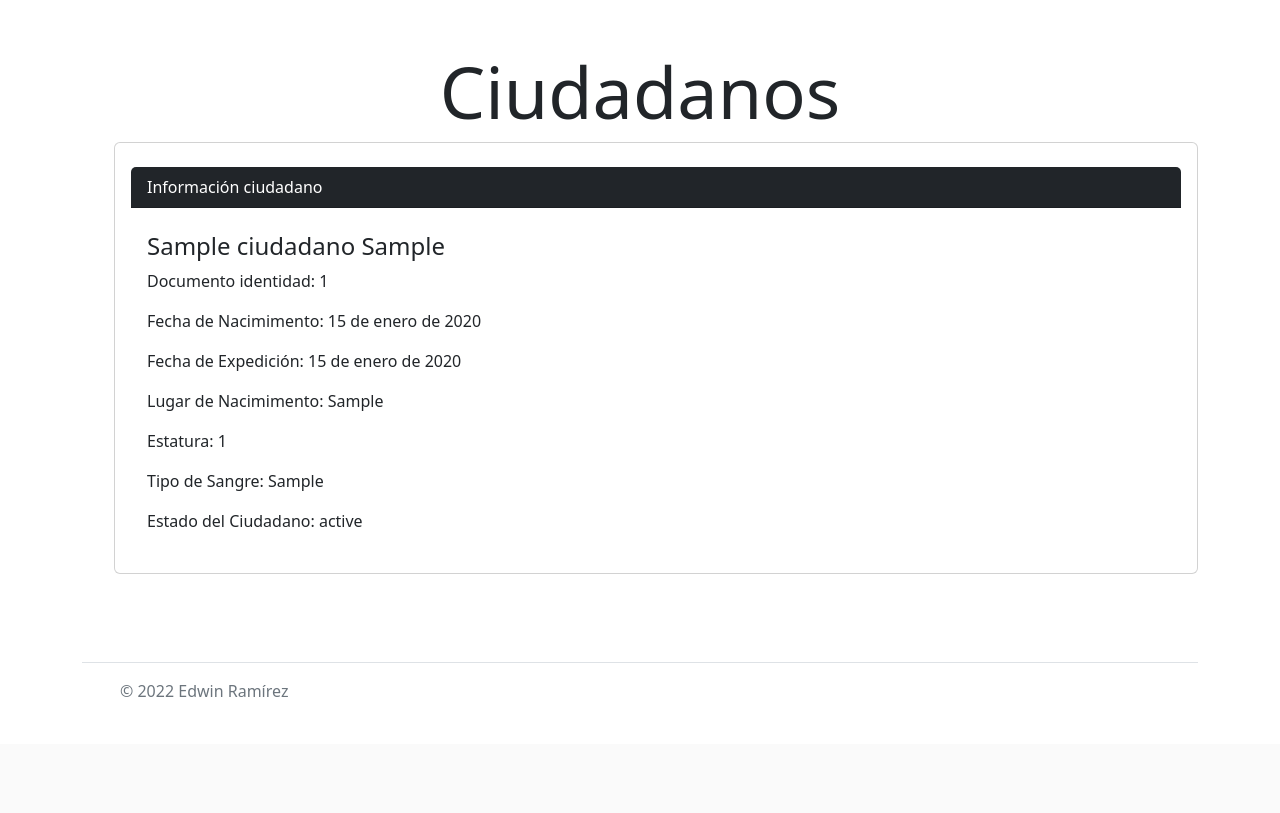
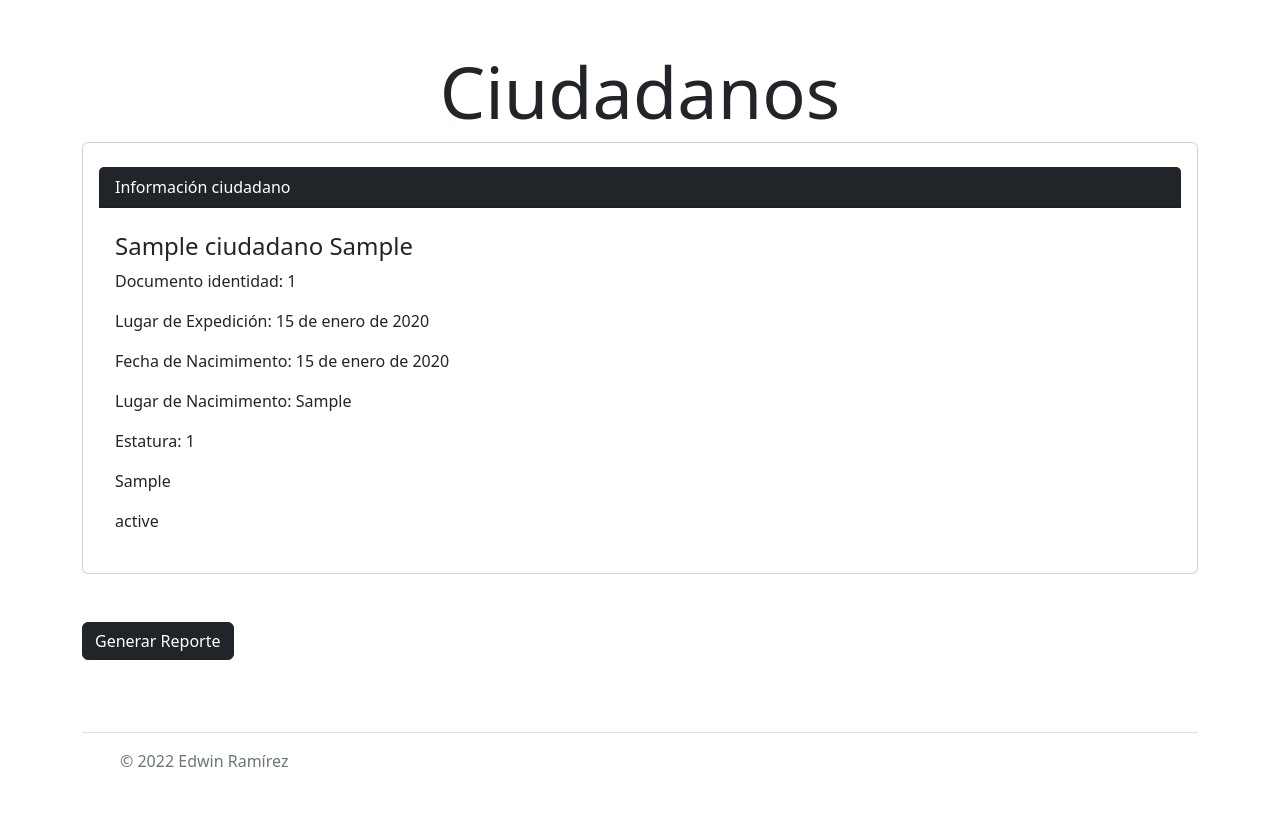
Before and after one commit to Sttiven09/registraduria, a Django app: page /ciudadanos/ in a window 1280 px wide. Shown: the part 56-869 px from the top of the page. Before the commit the page ends 753 px from the top, so only its background shows below. Run offline with Django 4.2, Linux system fonts and the light colour scheme; a user stored in the database is signed in; tables that the repository leaves empty hold one stand-in row (values such as "Sample post").

Commit message:
generar pdf

```diff
--- a/consultaciudadanoApp/templates/ciudadanos.html
+++ b/consultaciudadanoApp/templates/ciudadanos.html
@@ -4,7 +4,7 @@
 <main class="container py-5">
 <h1 class="display-2 text-center">Ciudadanos</h1>
 
-<ul>
+
     {% for ciudadano in ciudadanos %}
     <div class= "card card-body py-4">
         <div class="card-header text-bg-dark p-3 mb-2 py-2">
@@ -13,15 +13,19 @@
         <div class="card-body">
         <h4 class="card-title">{{ciudadano.nombres}} {{ciudadano.apellidos}}</h4>
         <p class="card-text" >Documento identidad: {{ciudadano.identificacion}}</p>
+        <p class="card-text">Lugar de Expedición: {{ciudadano.fechadeexpedicion}}</p>
         <p class="card-text">Fecha de Nacimimento: {{ciudadano.fechadenacimiento}}</p>
-        <p class="card-text">Fecha de Expedición: {{ciudadano.fechadeexpedicion}}</p>
         <p class="card-text">Lugar de Nacimimento: {{ciudadano.lugardenacimiento}}</p>
         <p class="card-text">Estatura: {{ciudadano.estatura}}</p>
-        <p class="card-text">Tipo de Sangre: {{ciudadano.id_rh}}</p>
-        <p class="card-text">Estado del Ciudadano: {{ciudadano.id_estado}}</p>
+        <p class="card-text">{{ciudadano.id_rh}}</p>
+        <p class="card-text">{{ciudadano.id_estado}}</p>
         </div>
     </div>
+    <br>
     {% endfor %}
-</ul>
+    <br>
+    <a href="/generarpdf/" class="btn btn-dark"  target="_blank">Generar Reporte</a>
+
+
 </main>
 {% endblock %}
--- a/consultaciudadanoProject/urls.py
+++ b/consultaciudadanoProject/urls.py
@@ -1,18 +1,3 @@
-"""consultaciudadanoProject URL Configuration
-
-The `urlpatterns` list routes URLs to views. For more information please see:
-    https://docs.djangoproject.com/en/4.1/topics/http/urls/
-Examples:
-Function views
-    1. Add an import:  from my_app import views
-    2. Add a URL to urlpatterns:  path('', views.home, name='home')
-Class-based views
-    1. Add an import:  from other_app.views import Home
-    2. Add a URL to urlpatterns:  path('', Home.as_view(), name='home')
-Including another URLconf
-    1. Import the include() function: from django.urls import include, path
-    2. Add a URL to urlpatterns:  path('blog/', include('blog.urls'))
-"""
 from django.contrib import admin
 from django.urls import path, include
 
@@ -23,11 +8,11 @@ from consultaciudadanoApp.views import mostrarCiudadanosView
 from consultaciudadanoApp.views import pagCerrarSesionView
 from consultaciudadanoApp.views import inicioSesionView
 from consultaciudadanoApp.views import crearCiudadanosView
-#from consultaciudadanoApp.views import mostrarCiudadanoView
 #from consultaciudadanoApp.views import actualizarCiudadanoView
 from consultaciudadanoApp.views import buscarCiudadanoView
 from consultaciudadanoApp.views import bienvenidaView
 from consultaciudadanoApp.views import consultarUsuario
+from consultaciudadanoApp.views import generarPDF
 from django.contrib.auth import views as auth_views
 
 urlpatterns = [
@@ -44,6 +29,7 @@ urlpatterns = [
     path('registro/', registro.ingresar, name = "registro"),
     path('iniciarsesion/',inicioSesionView.iniciarSesion , name = "iniciarsesion"),
     path('cerrarsesion/',pagCerrarSesionView.cerrar , name = "cerrarsesion"),
+    path('generarpdf/',generarPDF.generarPDF.as_view() , name = "generarpdf"),
 
     path('buscar/Usuario/cambiocontraseña/', auth_views.PasswordResetView.as_view(template_name="ingresarcorreo.html"), name = "password_reset"),
     path('mensaje/cambiocontraseña/',auth_views.PasswordResetDoneView.as_view(template_name="mensajeEnviocorreo.html") , name = "password_reset_done"),
```
Also changed, not shown: consultaciudadanoApp/views/generarPDF.py (added, +26 -0 lines).
